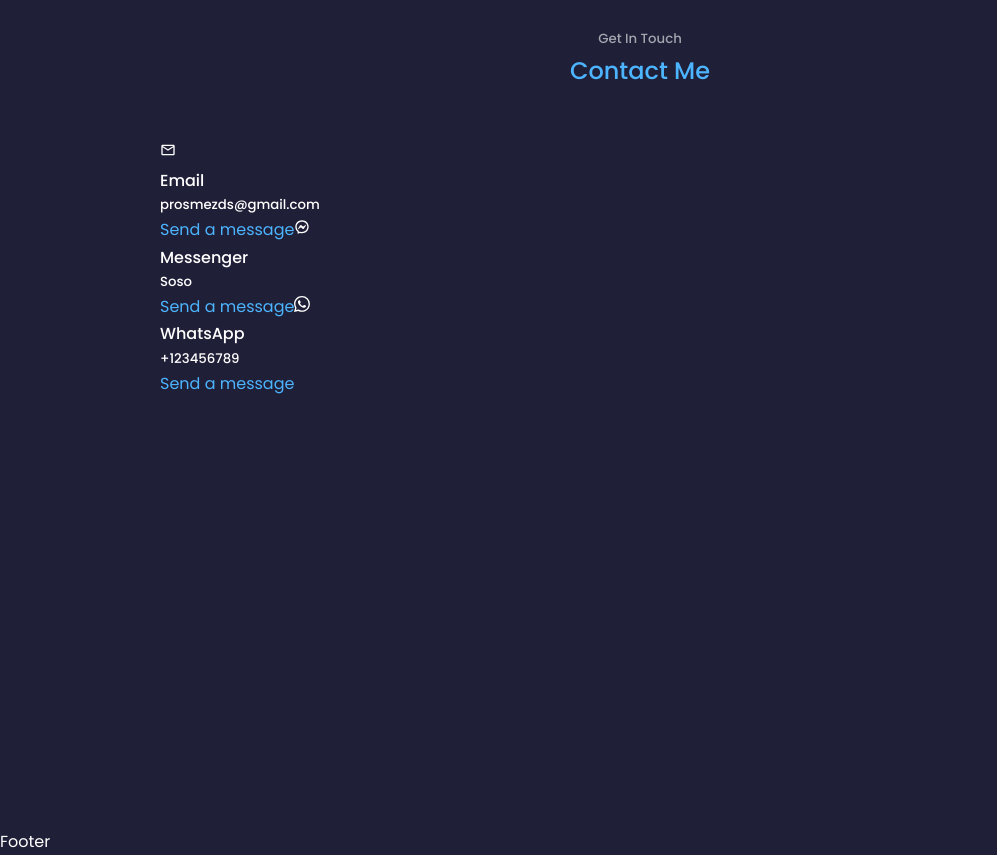
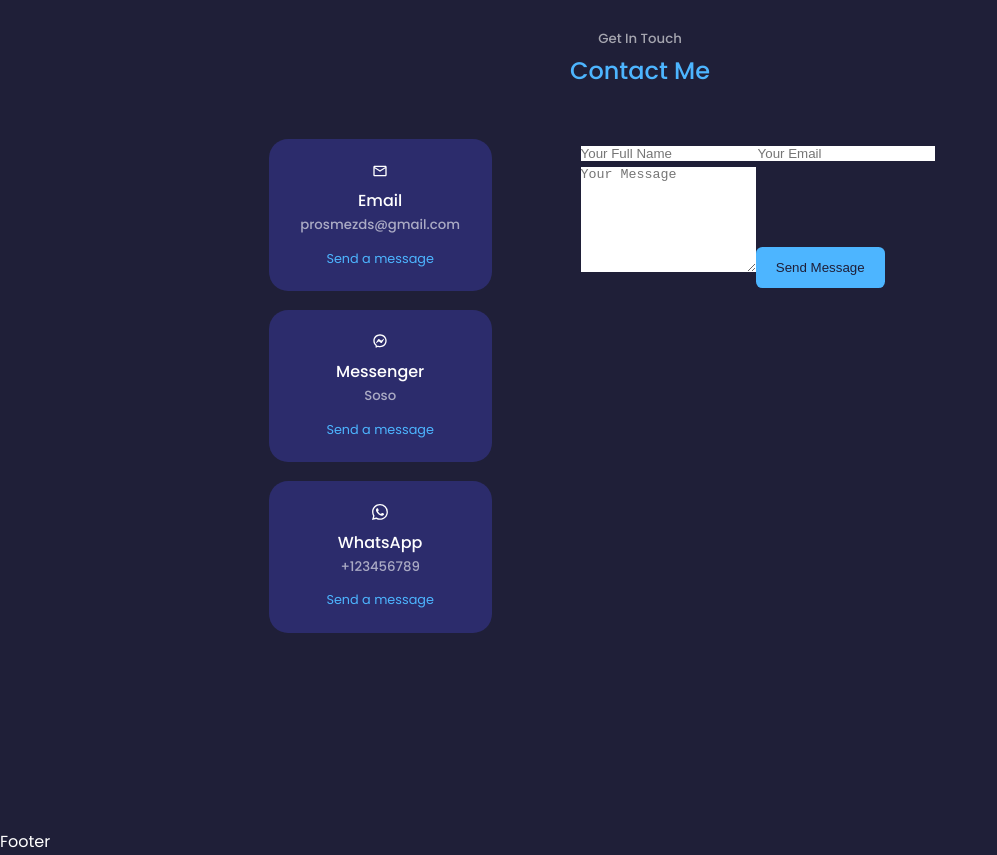
Before and after one commit to MezianeS/Portfolio-v2, a React (Create React App) app: page / in a window 1280 px wide. Shown: the part 5300-6155 px from the top of the page, without its empty margins (0-997 px from the left). Built offline with nearby package versions, Linux system fonts and the light colour scheme.

Commit message:
add css contact
only 3 buttons left

```diff
--- a/src/components/contact/Contact.jsx
+++ b/src/components/contact/Contact.jsx
@@ -13,26 +13,31 @@
       <div className="container contact__container">
         <div className="contact__options">
           <acticle className="contact__option">
-            <MdOutlineEmail />
+            <MdOutlineEmail className='contact__option-icon' />
             <h4>Email</h4>
             <h5>prosmezds@gmail.com</h5>
-            <a href="mailto:prosmezds@gmail.com">Send a message</a>
+            <a href="mailto:prosmezds@gmail.com" target='_blank'>Send a message</a>
           </acticle>
           <acticle className="contact__option">
-            <RiMessengerLine />
+            <RiMessengerLine className='contact__option-icon' />
             <h4>Messenger</h4>
             <h5>Soso</h5>
-            <a href="https://m.me/soso">Send a message</a>
+            <a href="https://m.me/soso" target='_blank'>Send a message</a>
           </acticle>
           <acticle className="contact__option">
-            <BsWhatsapp />
+            <BsWhatsapp className='contact__option-icon' />
             <h4>WhatsApp</h4>
             <h5>+123456789</h5>
-            <a href="mailto:prosmezds@gmail.com">Send a message</a>
+            <a href="https://api.whatsapp.com/send?phone=+123456789" target='_blank'>Send a message</a>
           </acticle>
         </div>
         {/* END OF CONTACT OPTION */}
-        <form action=""></form>
+        <form action="">
+          <input type="text" name="name" placeholder='Your Full Name' required/>
+          <input type="email" name="email" placeholder='Your Email' required />
+          <textarea name="message" rows="7" placeholder='Your Message' required ></textarea>
+          <button type="submit" className='btn btn-primary'>Send Message</button>
+        </form>
       </div>
     </section>
 
--- a/src/components/contact/contact.css
+++ b/src/components/contact/contact.css
@@ -0,0 +1,44 @@
+.container.contact__container {
+    width: 58%;
+    display: grid;
+    grid-template-columns: 30% 58%;
+    gap: 12%;
+}
+
+.contact__options {
+    display: flex;
+    flex-direction: column;
+    gap: 1.2rem;
+}
+
+.contact__option {
+    background: var(--color-bg-variant);
+    padding: 1.2rem;
+    border-radius: 1.2rem;
+    text-align: center;
+    border: 1px solid transparent;
+    transition: var(--transition);
+}
+
+.contact__option:hover{
+    background: transparent;
+    border-color: var(--color-primary-variant);
+}
+
+.contact__option-icone {
+    font-size: 1.5rem;
+    margin-bottom: 0.5rem;
+
+}
+
+.contact__option a {
+    margin-top: 0.7rem;
+    display: inline-block;
+    font-size: 0.8rem;
+}
+
+.contact__option h5 {
+    color: var(--color-light);
+}
+
+/******************** FORM ***********************/
```
